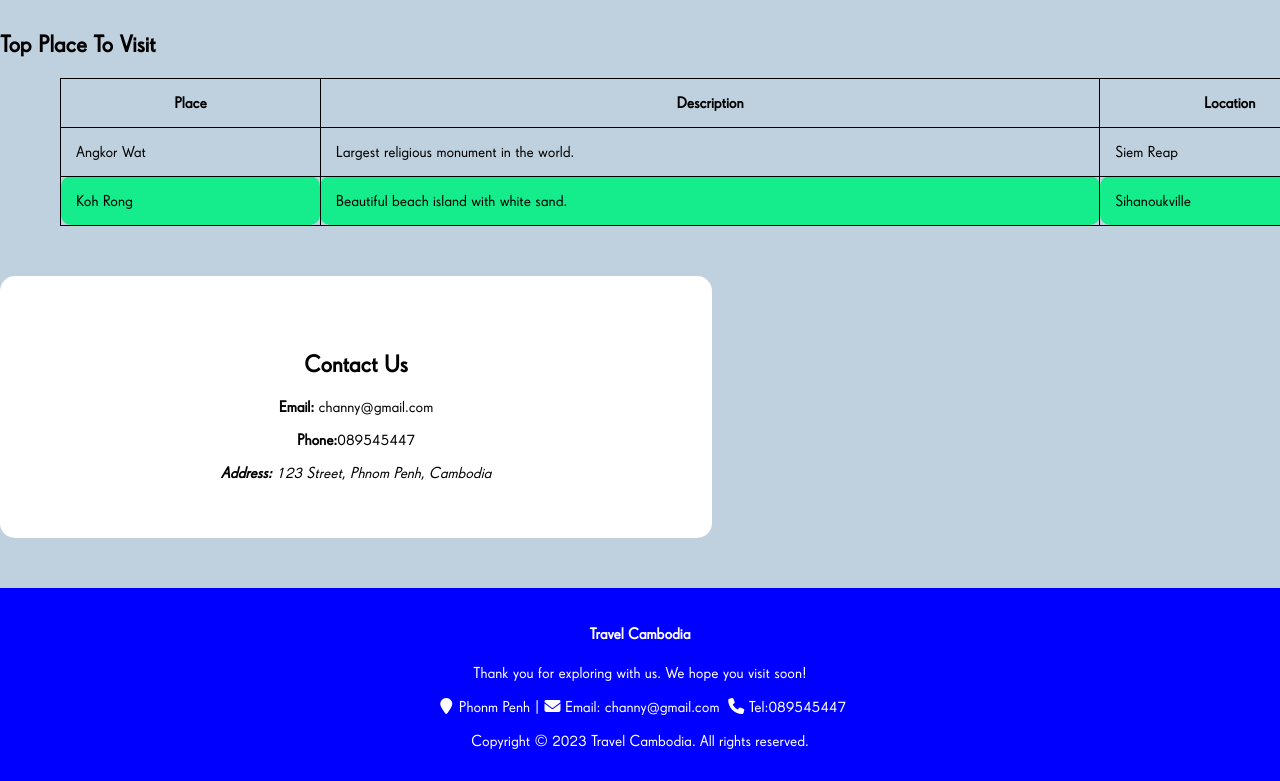
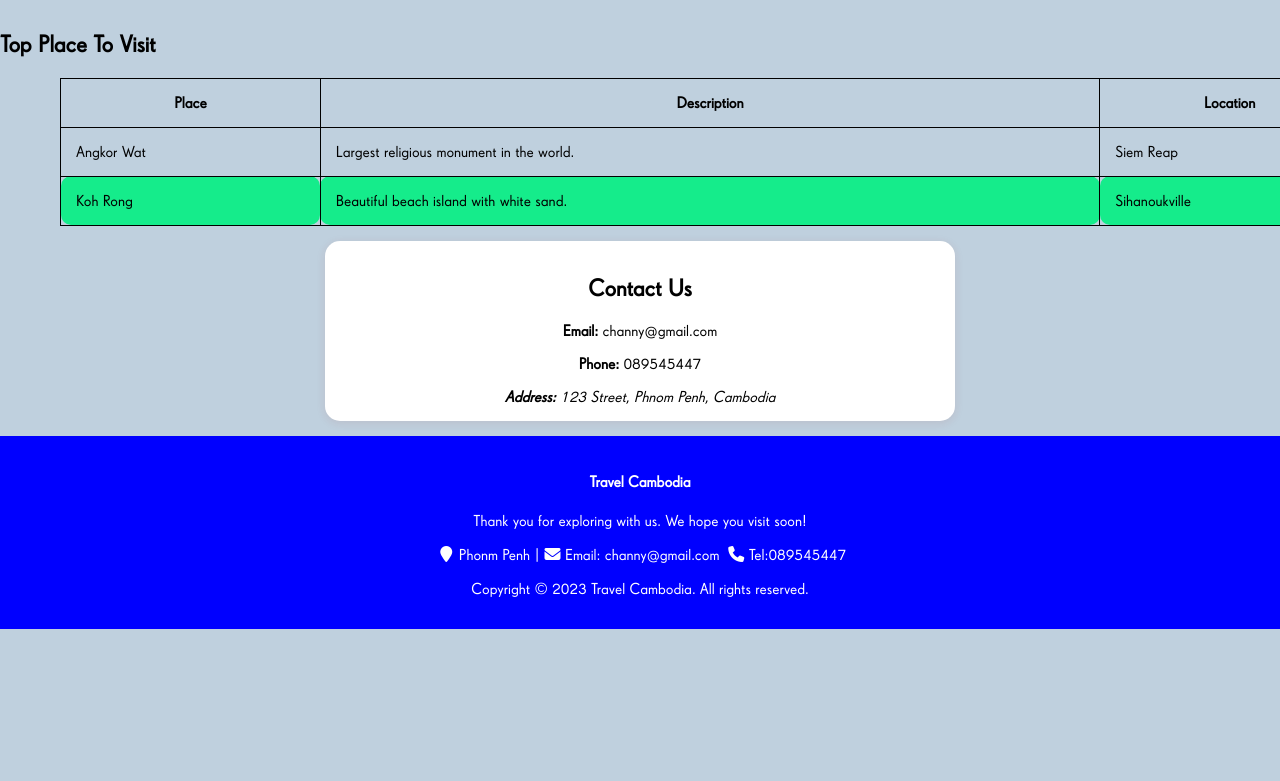
Before and after one commit to rchanny/homework5, a plain HTML site: page index.html in a window 1280 px wide. Shown: the part 837-1618 px from the top of the page. After the commit the page ends 1466 px from the top, so only its background shows below. Drawn offline with Linux system fonts and the light colour scheme.

Commit message:
style new contact section

```diff
--- a/index.html
+++ b/index.html
@@ -82,14 +82,15 @@
                 </tbody>
             </table>
         </section>
-        <section class="section-four">
+      <section class="contact">
+  <div class="section-four">
     <h2>Contact Us</h2>
-
     <a href="mailto:channy@gmail.com"><b>Email:</b> channy@gmail.com</a><br>
-            <a href="tel:089545447"><b>Phone:</b>089545447</a>
+    <a href="tel:089545447"><b>Phone:</b> 089545447</a>
     <address>
       <b>Address:</b> 123 Street, Phnom Penh, Cambodia
     </address>
+  </div>
 </section>
     </main>
     <footer>
@@ -98,7 +99,7 @@
                 Travel Cambodia
             </h4>
             <p>Thank you for exploring with us. We hope you visit soon!</p>
-            <div>
+            <div  >
                 <p><i class="fa-solid fa-location-pin"></i>Phonm Penh |<a href="mailto:channy@gmail.con"><i class="fa-solid fa-envelope"></i>Email: channy@gmail.com <a
                             href="tel:089545447"><i class="fa-solid fa-phone"></i>Tel:089545447</a></a></p>
                 <p>Copyright &copy; 2023 Travel Cambodia. All rights reserved.</p>
--- a/style.css
+++ b/style.css
@@ -141,15 +141,24 @@ th,
     display: inline-block;
     align-items: center;
 } */
+
+/* This centers the .section-four div inside the page */
+.contact {
+  display: flex;
+  justify-content: center;    /* horizontal center */
+  align-items: center;        /* vertical center */              /* full page height */
+  margin: 0;
+  padding: 15px;
+}
+
+/* Styling for the contact box */
 .section-four {
-  margin-top: 50px;
-  margin-bottom: 50px;
-  padding: 56px;
+  padding: 15px;
   background-color: white;
   width: 600px;
   border-radius: 15px;
   text-align: center;
-  display: inline-block;
+  box-shadow: 0 2px 10px rgba(161, 38, 38, 0.1); /* optional */
 }
 .footer-section{
     background-color: blue;
```
Lines whose indentation alone changed are shown as unchanged.
